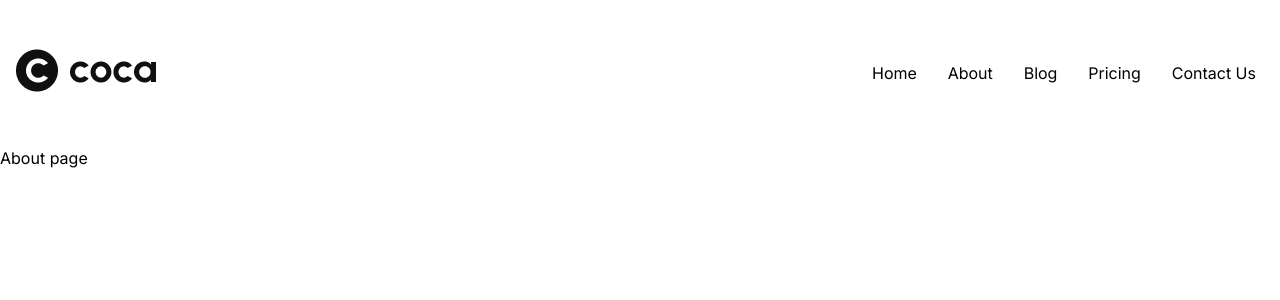
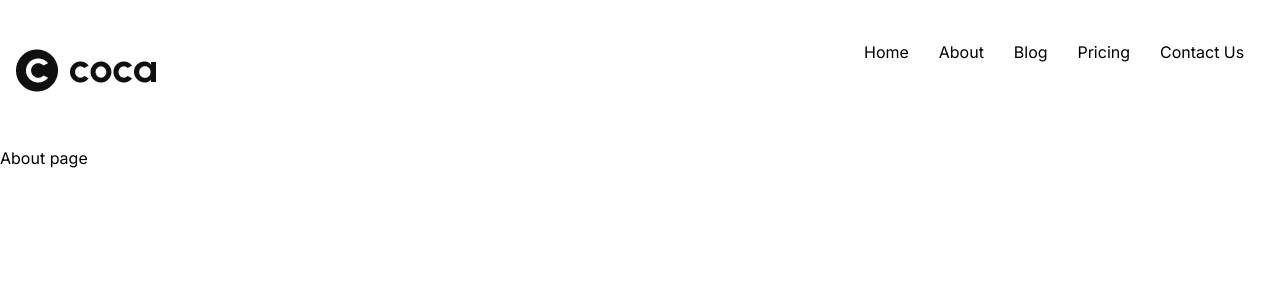
Before and after one commit to Rrudger/coca_practice, a Next.js app: page /about in a window 1280 px wide. Shown: the top 300 px of the page. Built offline with nearby package versions, Linux system fonts and the light colour scheme.

Commit message:
header mobile

```diff
--- a/app/ui/header.tsx
+++ b/app/ui/header.tsx
@@ -8,7 +8,14 @@ import { Bars3BottomRightIcon } from '@heroicons/react/24/solid';
 import clsx from 'clsx';
 
 export default function Header() {
-  const [toggleMenu, setToggle] = useState(false);
+  const [menu, openMenu] = useState('initial');
+  const switchMenu = () => {
+    if (menu === 'initial') {
+      openMenu(true)
+    } else {
+      openMenu(!menu);
+    }
+  }
 
   return (
     <div className='flex flex-row justify-between mx-4 my-10'>
@@ -20,26 +27,28 @@ export default function Header() {
           alt="logo Coca"
         />
       </Link>
-      <NavLinks />
+      <div className='md:block hidden'>
+        <NavLinks mobile={false} />
+      </div>
       <div className='md:hidden flex flex-col justify-center relative'>
         <Bars3BottomRightIcon
           className={`
             w-[24px] cursor-pointer self-center
 
             `}
-          onClick={() => setToggle(!toggleMenu)}
+          onClick={switchMenu}
         />
         <div
           className={clsx(
-            `bg-primary-main w-[50px] h-[50px]
-            absolute -bottom-full
-            `,
+            'shadow-xl absolute -bottom-[200px]',
             {
-              'animation-slide-out opacity-0': !toggleMenu,
-              'animate-slide-in opacity-1 right-0': toggleMenu,
+              '-right-[400px]': menu === 'initial',
+              'animate-slide-out -right-[400px]': menu === false,
+              'animate-slide-in right-0': menu === true,
             },
           )}
         >
+          <NavLinks mobile={true} openMenu={openMenu} />
         </div>
       </div>
     </div>
--- a/app/ui/navlinks.tsx
+++ b/app/ui/navlinks.tsx
@@ -1,6 +1,7 @@
 'use client';
 
 import Link from 'next/link';
+import clsx from 'clsx';
 //import { usePathname } from 'next/navigation';
 
 const links = [
@@ -11,26 +12,37 @@ const links = [
   { name: 'Contact Us', href: './contact'},
 ];
 
-export default function NavLinks() {
+export default function NavLinks({ mobile, openMenu }: { mobile: bool }) {
   //const pathname = usePathname();
 
   return (
-    <div className='md:flex hidden w-[400px] flex-row justify-between items-center'>
+    <div className={clsx(
+      'flex text-nowrap',
+      {
+        'w-[400px] flex-row justify-between items-center': !mobile,
+        'bg-neutral-20 rounded-lg p-4 flex-col gap-4': mobile,
+      },
+    )}
+    >
       {links.map((link) => {
         return (
           <Link
             key={link.name}
             href={link.href}
             className='group'
+            onClick={() => openMenu(false)}
           >
-            <div className={`mx-2 relative hover:font-bold
+            <div className={`relative hover:font-bold
               transition-all ease-in-out before:transition-[width]
               before:ease-in-out before:duration-300 before:absolute
               before:bg-black before:origin-bottom-left before:h-[1px] before:w-0
               hover:before:w-[100%] before:bottom-[-6px]
               `}>
-                <p className='group-hover:hidden'>{link.name}</p>
-                <p className='hidden group-hover:block'>{`${link.name} ->`}</p>
+                <p className=''>
+                  {link.name}
+                  <span className='invisible group-hover:visible'>{' ->'}</span>
+                </p>
+
             </div>
           </Link>
         );
--- a/tailwind.config.ts
+++ b/tailwind.config.ts
@@ -77,13 +77,19 @@ export default {
       },
       keyframes: {
         slideIn: {
-          '0%': { transform: 'translateX(100%)', opacity: '0' },
-          '100%': { transform: 'translateX(0)', opacity: '100%' },
+          '0%': { transform: 'translateX(100%)', right: '-400px' },
+          '50%': { trasform: 'translateX(0)', right: '-50px' },
+          '100%': { transform: 'translateX(-50%)', right: '0' },
+        },
+        slideOut: {
+          '0%': { transform: 'translateX(-50%)', right: '0' },
+          '50%': { trasform: 'translateX(0)', right: '-50px' },
+          '100%': { transform: 'translateX(100%)', right: '-400px' },
         },
       },
       animation: {
         'slide-in': 'slideIn 0.2s linear',
-        'slide-out': 'slideIn 0.2s reverse linear',
+        'slide-out': 'slideOut 0.2s linear',
       }
     },
   },
```
